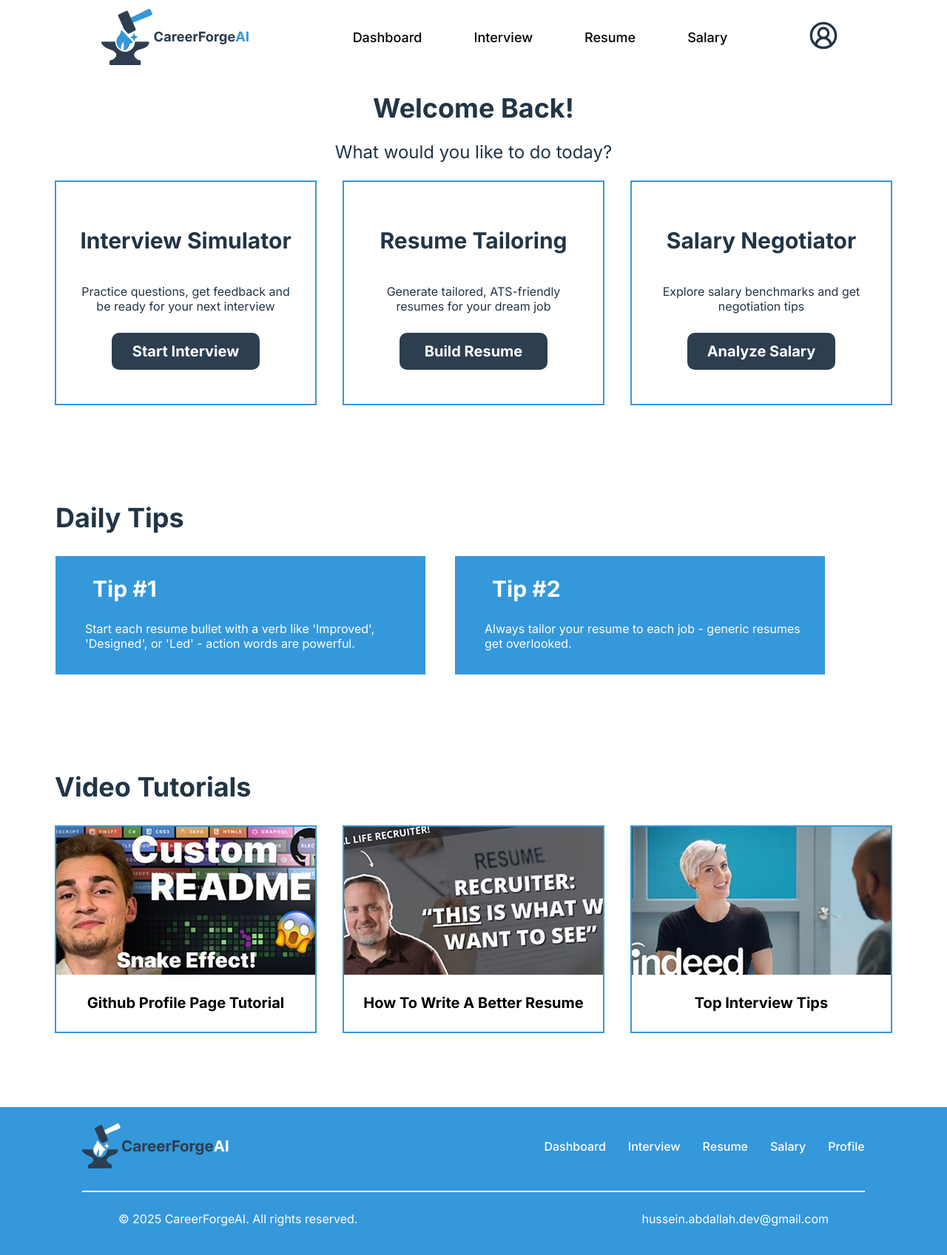
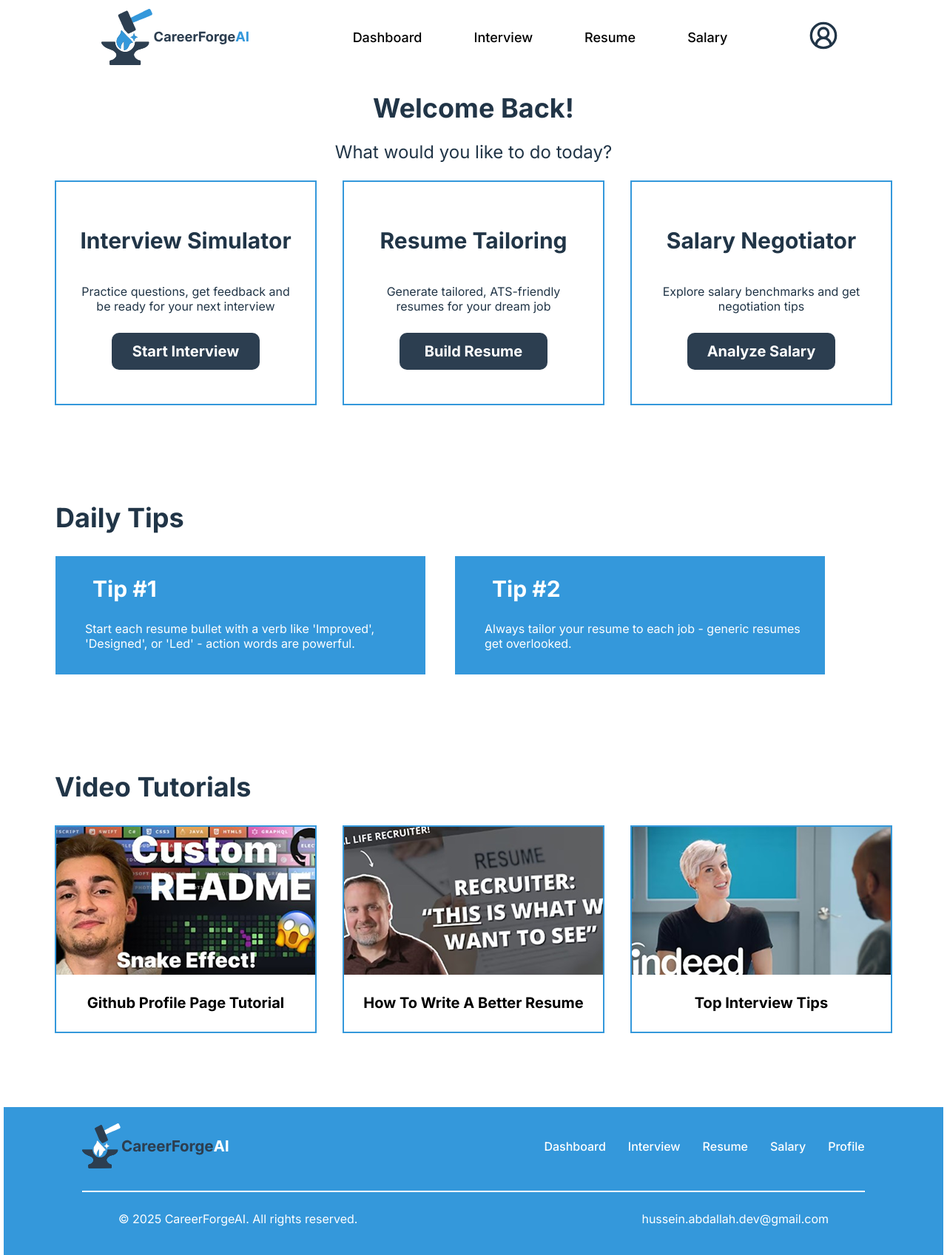
Before and after one commit to Hussein-Abdallah0/CareerForgeAI, a React (Vite) app in the folder frontend/: page /dashboard in a window 1280 px wide. Shown: the whole page at 74% size. Built offline with nearby package versions, Linux system fonts and the light colour scheme.

Commit message:
Fix footer width

```diff
--- a/frontend/src/components/Footer/styles.css
+++ b/frontend/src/components/Footer/styles.css
@@ -5,7 +5,7 @@
   align-items: center;
   justify-content: center;
   text-align: center;
-  width: 100vw;
+  width: 99.2vw;
   height: 200px;
   margin-top: 100px;
 }
```
